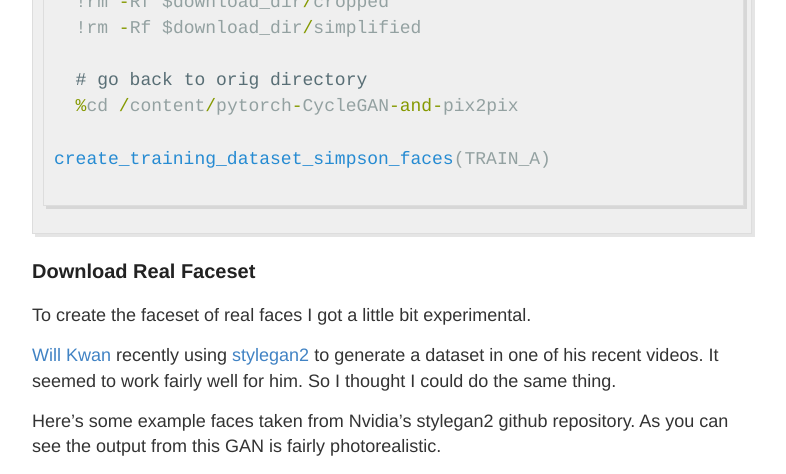
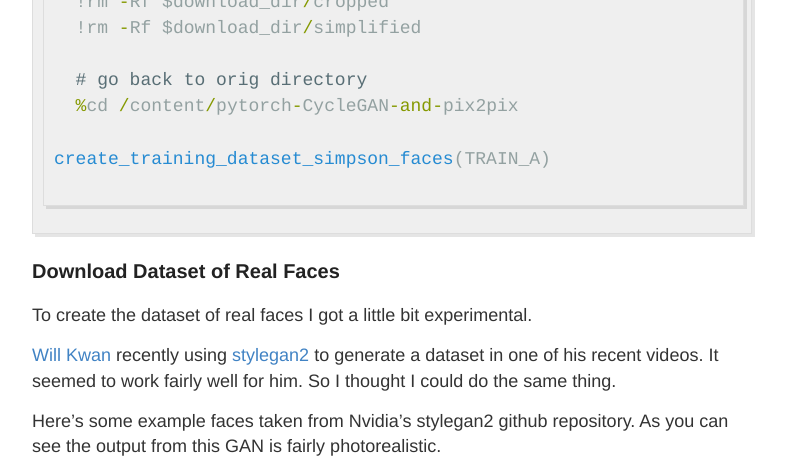
Before and after one commit to neelriyer/neelriyer.github.io, a Jekyll site: the page built from _posts/2020-08-30-Cyclegan-Simpsonify.md, in a window 1280 px wide and 1400 px high, scrolled down 2345 px, cut to the strip 0-474 px from the top of the window. Shown: the whole strip, without its empty margins (248-1034 px from the left). Built offline with Jekyll 4.4.1, drawn with Linux system fonts in a browser that asks for light colours; some of the changed text lies outside the part shown.

Commit message:
more typos

````diff
--- a/_posts/2020-08-30-Cyclegan-Simpsonify.md
+++ b/_posts/2020-08-30-Cyclegan-Simpsonify.md
@@ -44,7 +44,7 @@
 
 To create this dataset I needed to find close up shots of Simpsons characters and close up shots of regular people.
 
-### Download Simpsons Faceset
+### Download Simpsons Dataset
 
 Initially my thinking was to scrape images from google images. Unfortunately to do that it looks like you need a [developer key](https://pypi.org/project/Google-Images-Search/) from google console.
 
@@ -52,9 +52,9 @@
 
 This worked to an extent. But it took *so long* to download all the images. And after I looked at the images I noticed that some of them didn't include any faces at all.
 
-Thankfully, I stumbled across a [faceset](https://www.kaggle.com/kostastokis/simpsons-faces) on kaggle that had everything I needed. It contains Simpsons faces extracted from a few seasons. Each image is 200x200 pixels and contains one face.
+Thankfully, I stumbled across a [dataset](https://www.kaggle.com/kostastokis/simpsons-faces) on kaggle that had everything I needed. It contains Simpsons faces extracted from a few seasons. Each image is 200x200 pixels and contains one face.
 
-This faceset will be stored in the `trainA` folder.
+This dataset will be stored in the `trainA` folder.
 
 
 ```python
@@ -80,10 +80,10 @@
 ```
 
 
-### Download Real Faceset
+### Download Dataset of Real Faces
 
 
-To create the faceset of real faces I got a little bit experimental.
+To create the dataset of real faces I got a little bit experimental.
 
 [Will Kwan](https://www.youtube.com/watch?v=pctzpu_wJyE) recently using [stylegan2](https://github.com/NVlabs/stylegan2) to generate a dataset in one of his recent videos. It seemed to work fairly well for him. So I thought I could do the same thing.
 
@@ -93,12 +93,12 @@
 <img src="https://miro.medium.com/max/2636/1*WR5OApYceVhZTNhO33csZw.png" width="500" height = "500"/>
 </div>
 
-This could turn out far better than scraping the internet for faces. I could create as many faces as I needed for my model. I wouldn't have to download some cumbersome `zip` file.
+This could turn out far better than scraping the internet for faces. I could create as many faces as I needed for my model. Plus I wouldn't have to download some cumbersome `zip` file.
 
-This faceset will be stored in the `trainB` folder
+This dataset will be stored in the `trainB` folder
 
 
-#### Stylegan Create Faceset
+#### Stylegan Create Dataset
 
 
 ```python
@@ -467,7 +465,6 @@
 
 ```python
 test_model(10, 'BtoA')
-
 ```
 
 ![alt text](/images/cyclegan_simpsonify/real_face_818_fake.png)
````
Also changed, not shown: other parts of _posts/2020-08-30-Cyclegan-Simpsonify.md (+3 -5 lines).
